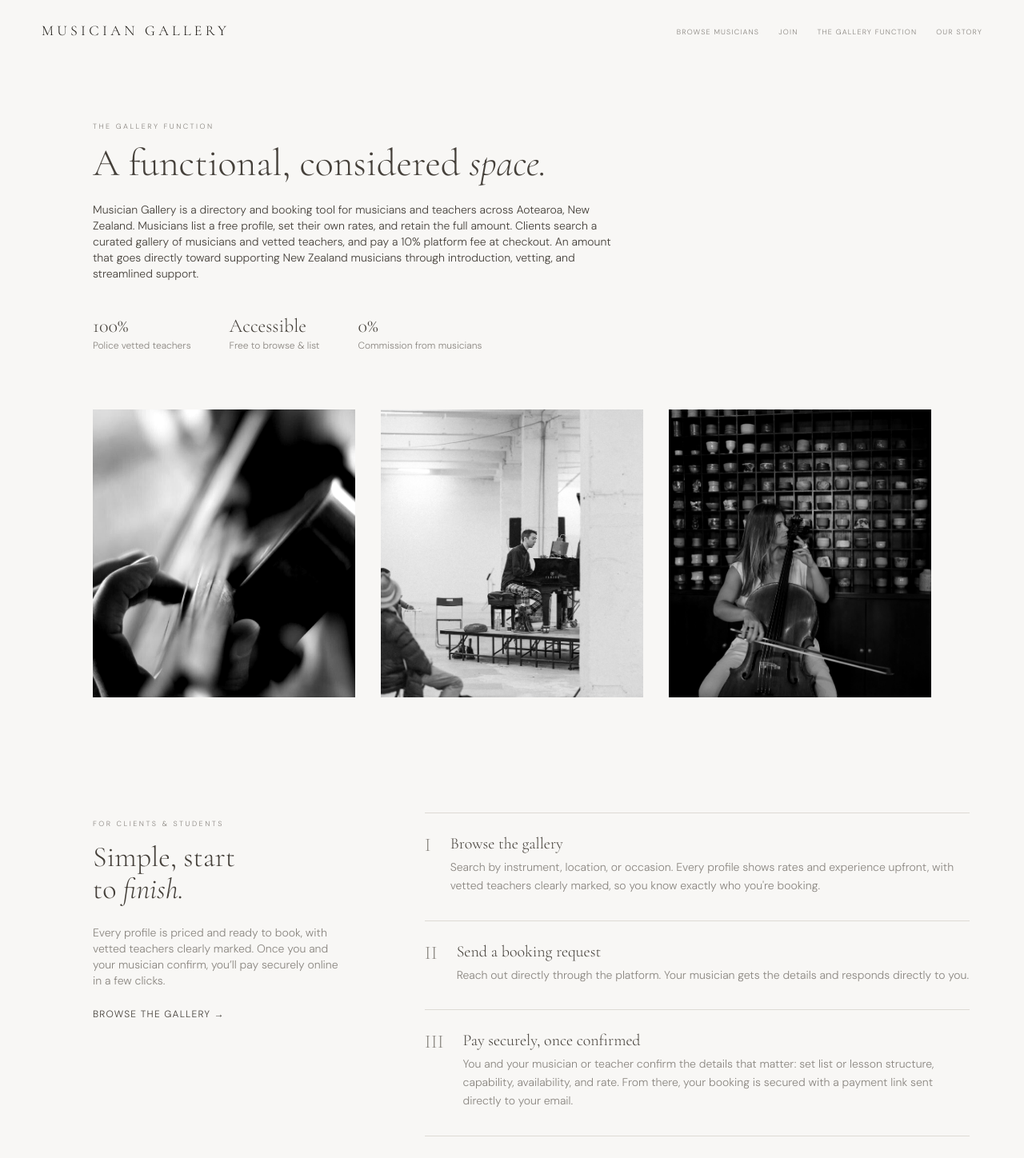
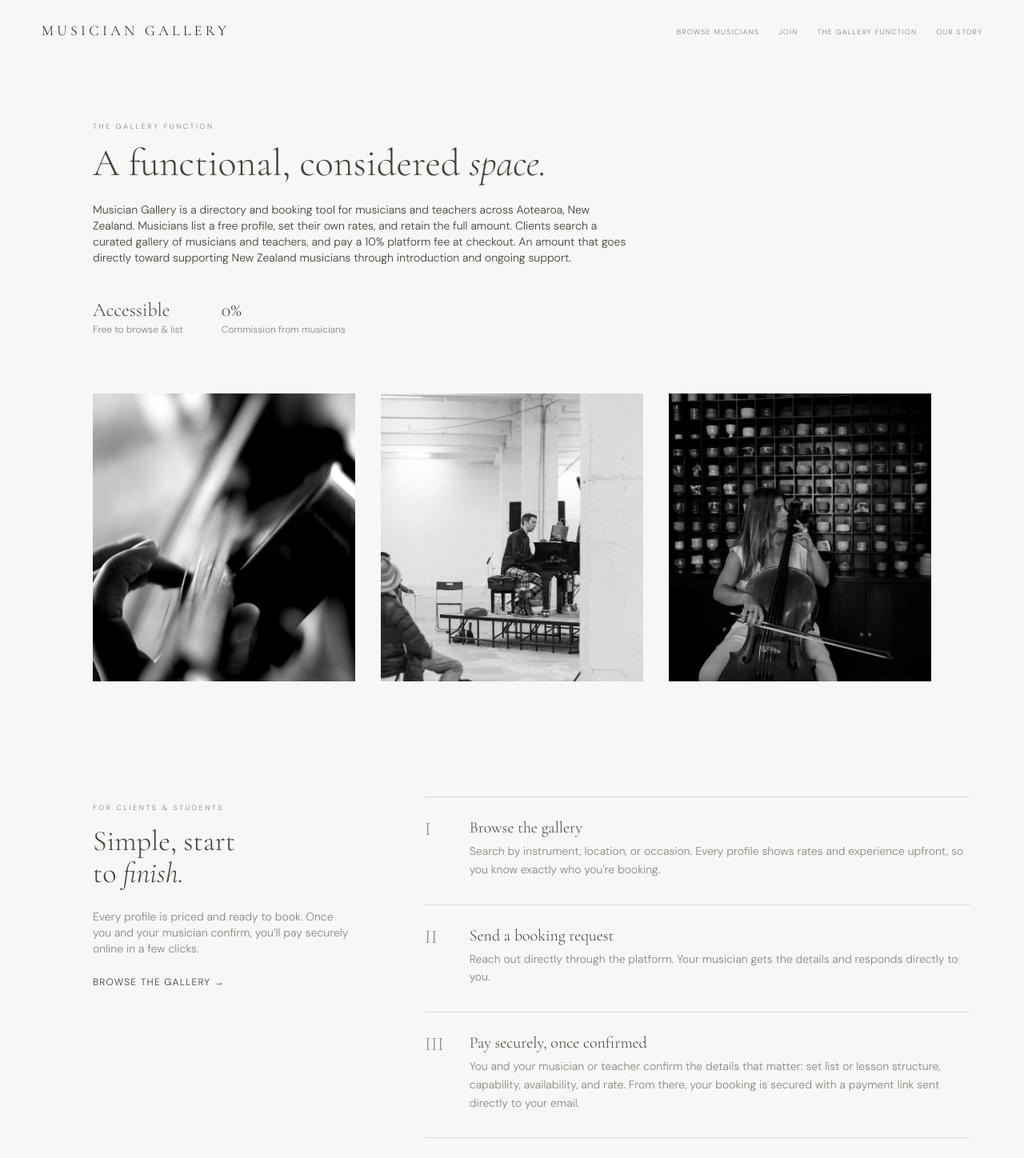
Before and after one commit to musiciangallery/Musician-Gallery, a Next.js app: page /about in a window 1280 px wide. Shown: the top 1448 px of the page at 80% size. Built offline with nearby package versions, Linux system fonts and the light colour scheme.

Commit message:
Update page.tsx

```diff
--- a/src/app/about/page.tsx
+++ b/src/app/about/page.tsx
@@ -10,7 +10,7 @@ const clientSteps = [
   {
     n: "I",
     t: "Browse the gallery",
-    b: "Search by instrument, location, or occasion. Every profile shows rates and experience upfront, with vetted teachers clearly marked, so you know exactly who you're booking.",
+    b: "Search by instrument, location, or occasion. Every profile shows rates and experience upfront, so you know exactly who you're booking.",
   },
   {
     n: "II",
@@ -38,7 +38,7 @@ const musicianPillars = [
   {
     n: "II",
     t: "Trusted",
-    b: "All teachers are police vetted before their profile goes live, a standard the Gallery establishes on your behalf. Event musicians build that same trust independently, through client reviews and a detailed portfolio that speaks for itself.",
+    b: "Teachers go through an additional verification step before their profile goes live, one the Gallery manages on your behalf. Event musicians build trust independently, through client reviews and a detailed portfolio that speaks for itself.",
   },
   {
     n: "III",
@@ -70,16 +70,16 @@ export default function AboutPage() {
           Musician Gallery is a directory and booking tool for musicians and
           teachers across Aotearoa, New Zealand. Musicians list a free
           profile, set their own rates, and retain the full amount.
-          Clients search a curated gallery of musicians and vetted
-          teachers, and pay a 10% platform fee at checkout. An amount that
+          Clients search a curated gallery of musicians and teachers,
+          and pay a 10% platform fee at checkout. An amount that
           goes directly toward supporting New Zealand musicians through
-          introduction, vetting, and streamlined support.
+          introduction and ongoing support.
         </p>
+        {/* NOTE (19 July 2026): "100% Police vetted teachers" stat removed —
+            Musician Gallery's NZ Police Vetting Service authorised-agency
+            application is still pending, so no teachers have actually been
+            vetted yet. Restore once real vetting is live. */}
         <div className="flex flex-wrap gap-x-12 gap-y-6">
-          <div>
-            <p className="font-serif text-2xl">100%</p>
-            <p className="text-xs text-mid">Police vetted teachers</p>
-          </div>
           <div>
             <p className="font-serif text-2xl">Accessible</p>
             <p className="text-xs text-mid">Free to browse &amp; list</p>
@@ -116,9 +116,9 @@ export default function AboutPage() {
             to <em>finish.</em>
           </h2>
           <p className="text-sm text-mid mt-6 max-w-xs">
-            Every profile is priced and ready to book, with vetted teachers
-            clearly marked. Once you and your musician confirm,
-            you&rsquo;ll pay securely online in a few clicks.
+            Every profile is priced and ready to book. Once you and
+            your musician confirm, you&rsquo;ll pay securely online in
+            a few clicks.
           </p>
           <Link
             href="/gallery"
@@ -130,7 +130,7 @@ export default function AboutPage() {
         <div className="space-y-8">
           {clientSteps.map((s) => (
             <div key={s.n} className="flex gap-6 border-t border-rule pt-6">
-              <span className="font-serif text-2xl text-mid">{s.n}</span>
+              <span className="font-serif text-2xl text-mid w-8 shrink-0">{s.n}</span>
               <div>
                 <h3 className="font-serif text-xl mb-1">{s.t}</h3>
                 <p className="text-sm text-mid leading-relaxed">{s.b}</p>
```
